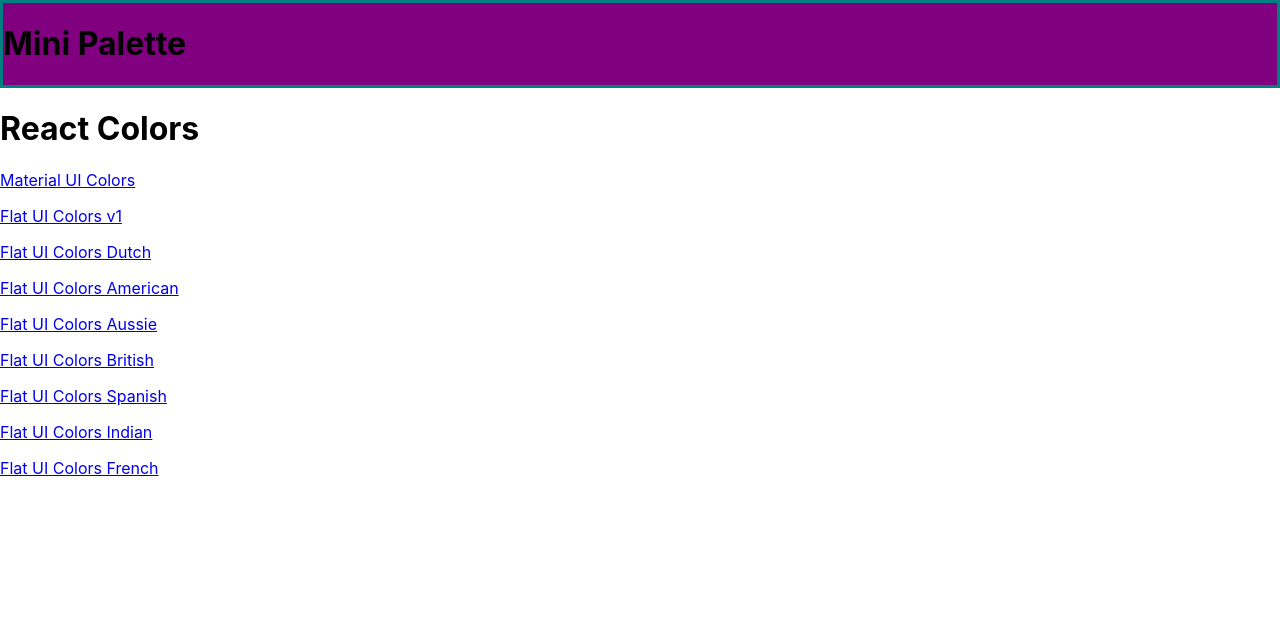
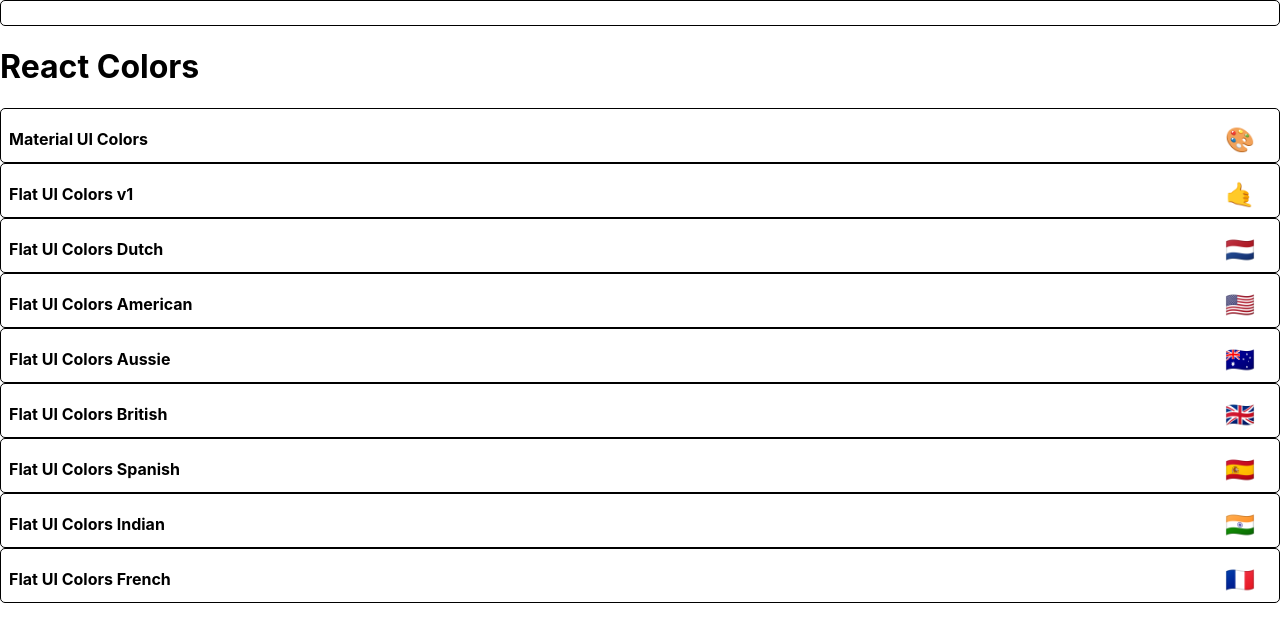
Before and after one commit to farocan/React_Colors_Project, a React (Create React App) app in the folder colors-app/: page / in a window 1280 px wide. Shown: the top 642 px of the page. Built offline with nearby package versions, Linux system fonts and the light colour scheme.

Commit message:
styling MiniPalette

```diff
--- a/colors-app/src/MiniPalette.css
+++ b/colors-app/src/MiniPalette.css
@@ -1,4 +1,28 @@
-.title {
-    background-color: purple;
-    border: 3px solid teal;
+.root {
+    background-color: white;
+    border: 1px solid black;
+    border-radius: 5px;
+    padding: 0.5rem;
+    position: relative;
+    overflow: hidden;
     }
+.root:hover{
+    cursor: pointer
+}
+.colors{
+    background-color: grey
+}
+.title{
+    display: flex;
+    justify-content: space-between;
+    align-items: center;
+    margin: 0;
+    color: black;
+    padding-top: 0.5rem;
+    font-size: 1rem;
+    position: relative
+}
+.emoji {
+    margin-left: 0.5rem;
+    font-size: 1.5rem
+}
--- a/colors-app/src/MiniPalette.js
+++ b/colors-app/src/MiniPalette.js
@@ -3,10 +3,12 @@
 // import { withStyles } from '@material-ui/core/styles';
 
 
-function MiniPalette(){
+function MiniPalette(props){
+    const {paletteName, emoji} = props;
     return (
-        <div className='title'>
-            <h1>Mini Palette</h1>
+        <div className='root'>
+            <div className='colors'></div>
+            <h5 className='title'>{paletteName} <span className='emoji'>{emoji}</span></h5>
         </div>
     );
 }
--- a/colors-app/src/PaletteList.js
+++ b/colors-app/src/PaletteList.js
@@ -10,9 +10,7 @@
                 <MiniPalette/>
                 <h1>React Colors</h1>
                 {palettes.map(palette => (
-                    <p>
-                        <Link to={`/palette/${palette.id}`}>{palette.paletteName}</Link>
-                    </p>
+                    <MiniPalette {...palette} />
                 ))}
             </div>
         )
```
